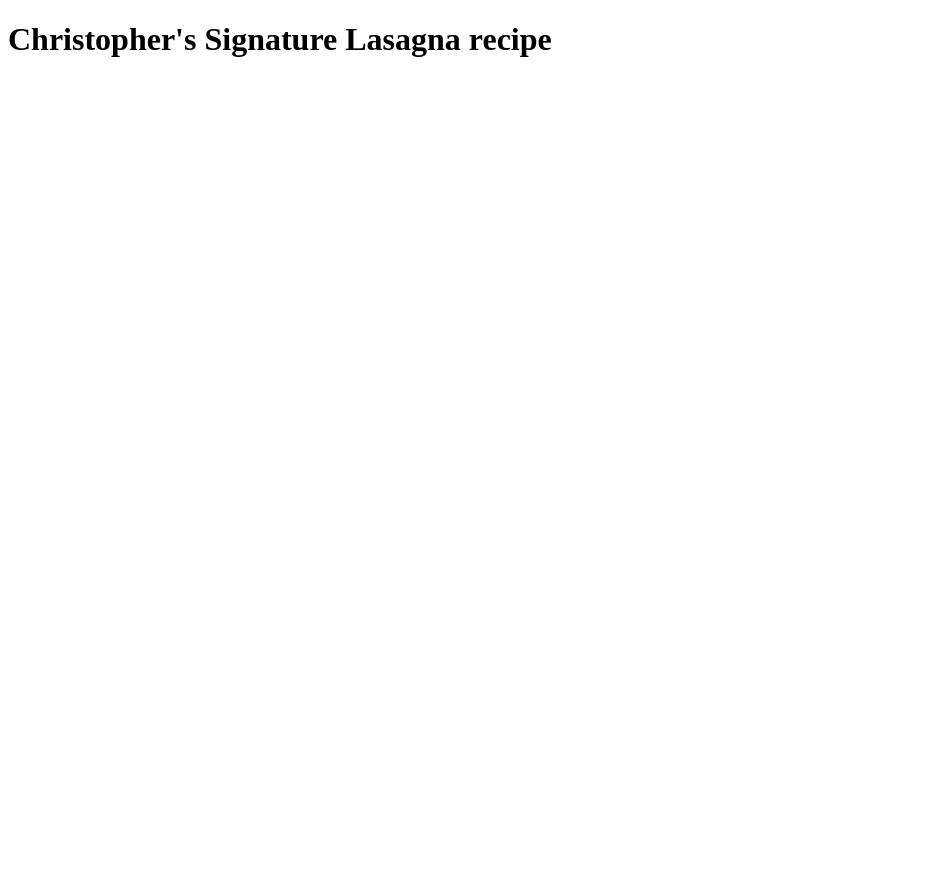
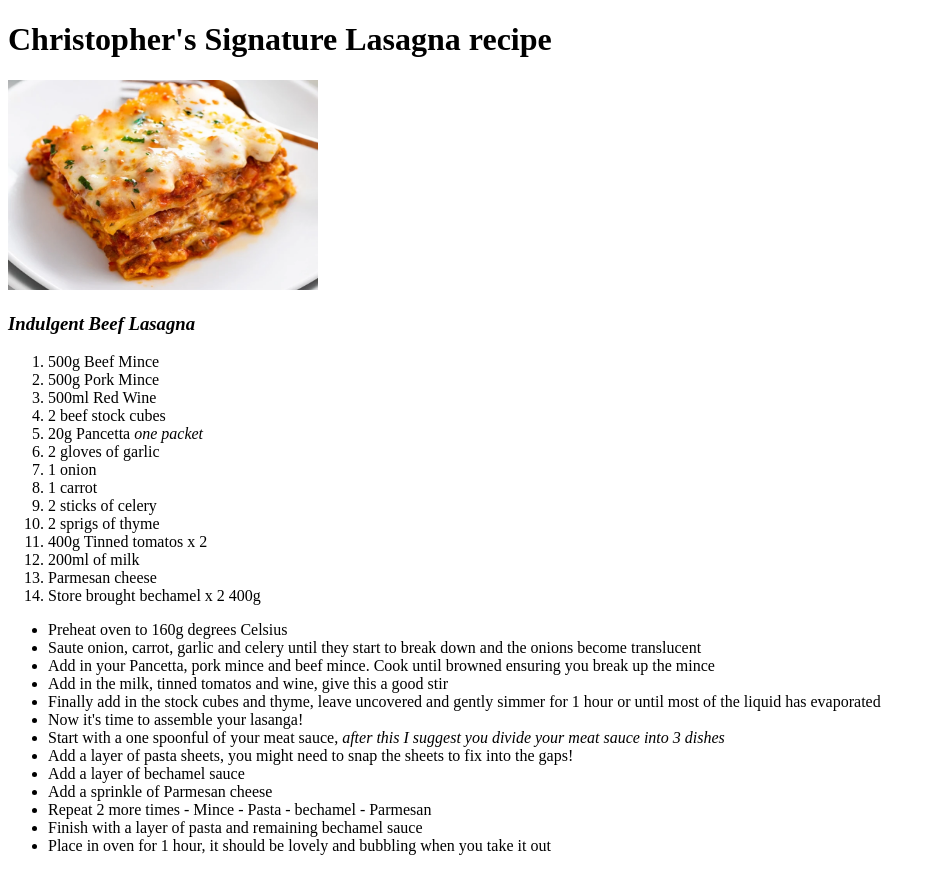
Before and after one commit to ShanirChr/odin-recipes, a plain HTML site: page recipes/lasagna.html in a window 1280 px wide. Shown: the whole page, without its empty margins (0-935 px from the left). Before the commit the page ends 800 px from the top, so only its background shows below. Drawn offline with Linux system fonts and the light colour scheme.

Commit message:
new files

```diff
--- a/recipes/lasagna.html
+++ b/recipes/lasagna.html
@@ -3,9 +3,45 @@
 <head>
     <meta charset="UTF-8">
     <meta name="viewport" content="width=device-width, initial-scale=1.0">
-    <title>Document</title>
+    <title>Lasagna Recipe</title>
 </head>
 <body>
     <h1>Christopher's Signature Lasagna recipe</h1>
+    <img src="./lasagna.jpg" height="210" width="310">
+    <h3><i>Indulgent Beef Lasagna</i></h3>
+    <ol>
+        <li>500g Beef Mince</li>
+        <li>500g Pork Mince</li>
+        <li>500ml Red Wine</li>
+        <li>2 beef stock cubes</li>
+        <li>20g Pancetta <i>one packet</i></li>
+        <li>2 gloves of garlic</li>
+        <li>1 onion</li>
+        <li>1 carrot</li>
+        <li>2 sticks of celery</li>
+        <li>2 sprigs of thyme</li>
+        <li>400g Tinned tomatos x 2</li>
+        <li>200ml of milk</li>
+        <li>Parmesan cheese</li>
+        <li>Store brought bechamel x 2 400g</li>
+
+    </ol>
+
+    <ul>
+        <li>Preheat oven to 160g degrees Celsius</li>
+        <li>Saute onion, carrot, garlic and celery until they start to break down and the onions become translucent </li>
+        <li>Add in your Pancetta, pork mince and beef mince.  Cook until browned ensuring you break up the mince</li>
+        <li>Add in the milk, tinned tomatos and wine, give this a good stir</li>
+        <li>Finally add in the stock cubes and thyme, leave uncovered and gently simmer for 1 hour or until most of the liquid has evaporated</li>
+        <li>Now it's time to assemble your lasanga!</li>
+        <li>Start with a one spoonful of your meat sauce, <i>after this I suggest you divide your meat sauce into 3 dishes</i></li>
+        <li>Add a layer of pasta sheets, you might need to snap the sheets to fix into the gaps!</li>
+        <li>Add a layer of bechamel sauce</li>
+        <li>Add a sprinkle of Parmesan cheese</li>
+        <li>Repeat 2 more times - Mince - Pasta - bechamel - Parmesan</li>
+        <li>Finish with a layer of pasta and remaining bechamel sauce</li>
+        <li>Place in oven for 1 hour, it should be lovely and bubbling when you take it out</li>
+
+
 </body>
 </html>
```
Also changed, not shown: index.html (+7 -1 lines), recipes/koftes.html (added, +11 -0 lines), recipes/lemon.html (added, +11 -0 lines), recipes/lasagna.jpg (added).
